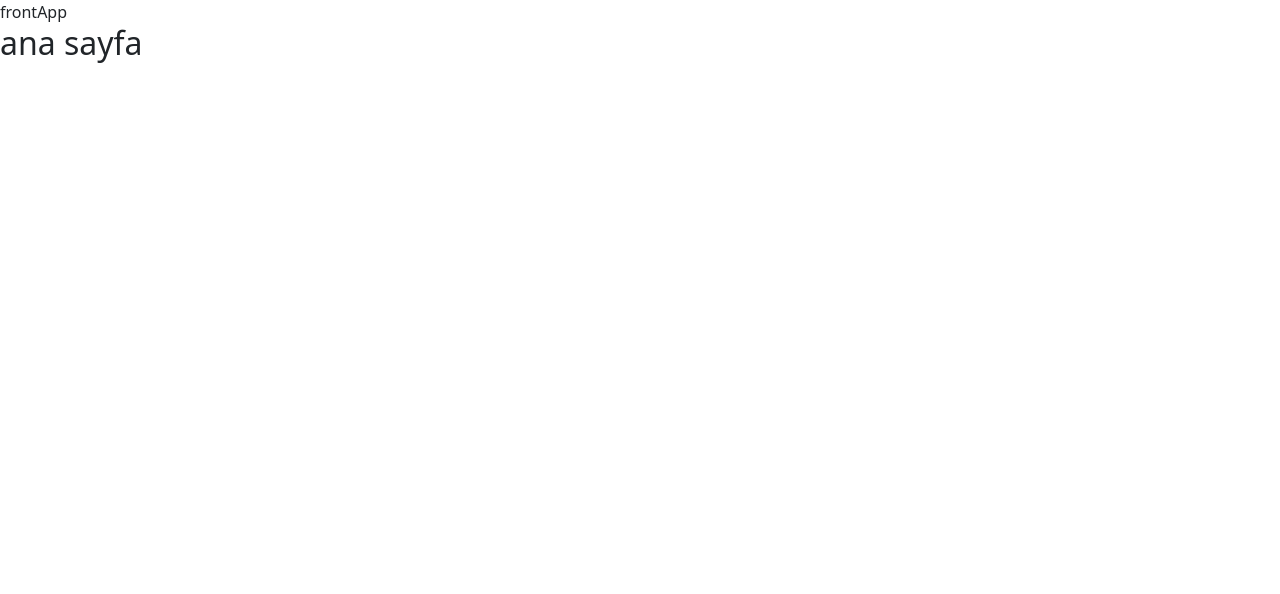
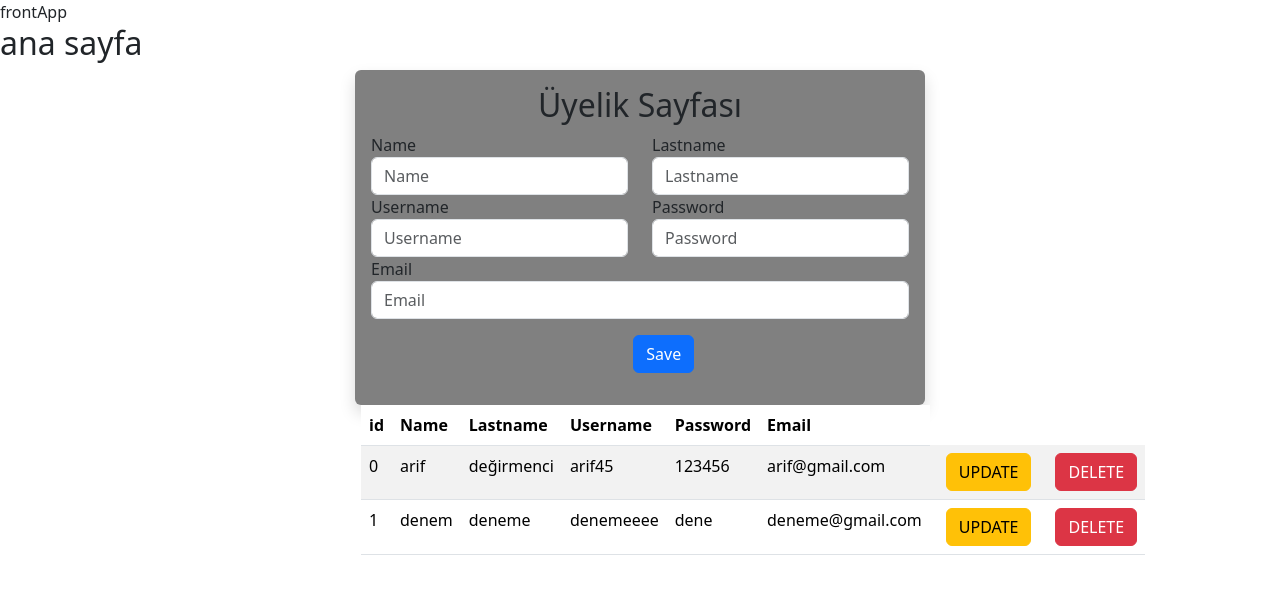
Before and after one commit to arif4535/front_ui, an Angular app: page /new_api in a window 1280 px wide. Before the commit this address led to /. Shown: the top 594 px of the page. Built offline with nearby package versions, Linux system fonts and the light colour scheme.

Commit message:
Add user management and crud button

```diff
--- a/src/app/app-routing.module.ts
+++ b/src/app/app-routing.module.ts
@@ -10,6 +10,7 @@ const routes: Routes = [
   { path: 'test_service', component: ServiceAppComponent },
   { path: 'form_page', component: FormPageAppComponent},
   { path: 'user_management', component:UserManagementComponent},
+  { path: 'new_api' , component: UserManagementComponent},
 ];
 
 // burası routing işleminin yapıldığı yer yani adresleme işlemleri
--- a/src/app/app.module.ts
+++ b/src/app/app.module.ts
@@ -6,6 +6,8 @@ import { AppComponent } from './app.component';
 import { TestComponent } from './test/test.component';
 import { ServiceAppComponent } from './modules/service-app/service-app.component';
 import { HttpClientModule } from '@angular/common/http';
+import { ReactiveFormsModule, FormsModule } from '@angular/forms';
+
 import { FormPageAppComponent } from './modules/form_page/form-page-app/form-page-app.component';
 import { UserManagementComponent } from './modules/user-management/user-management.component';
 
@@ -24,6 +26,9 @@ import { UserManagementComponent } from './modules/user-management/user-manageme
     BrowserModule,
     AppRoutingModule,
     HttpClientModule,
+    ReactiveFormsModule,
+    FormsModule
+
   ],
   providers: [],
   bootstrap: [AppComponent]
--- a/src/app/modules/service-app/service-app.component.ts
+++ b/src/app/modules/service-app/service-app.component.ts
@@ -76,6 +76,7 @@ export class ServiceAppComponent {
     )
   }
 
+
   // post ...
 
 }
--- a/src/app/modules/user-management/user-management.component.html
+++ b/src/app/modules/user-management/user-management.component.html
@@ -1,32 +1,65 @@
 <div class="container">
   <div class="row">
     <div class="col-md-6 mx-auto my-auto renk rounded-2 shadow p-3 d-flex justify-content-center">
-    <form>
+    <form [formGroup]="userForm">
       <p class="h2 text-center">Üyelik Sayfası</p>
       <div class="row d-flex justify-content-center">
         <div class="col-md-6">
          <label >Name</label>
-          <input  class="form-control" placeholder="Name">
+          <input  class="form-control" placeholder="Name" formControlName="name">
         </div>
         <div class="form-group col-md-6">
           <label >Lastname</label>
-          <input class="form-control"  placeholder="Lastname">
+          <input class="form-control"  placeholder="Lastname" formControlName="lastName">
         </div>
       </div>
       <div class="row d-flex justify-content-center">
         <div class="col-md-6">
-         <label for="inputEmail4" >Email</label>
-          <input type="email" class="form-control" id="inputEmail4"placeholder="Email">
+         <label >Username</label>
+          <input  class="form-control" placeholder="Username" formControlName="username">
         </div>
         <div class="form-group col-md-6">
           <label for="inputPassword4" >Password</label>
-          <input type="password" class="form-control" id="inputPassword4" placeholder="Password" >
+          <input type="password" class="form-control" id="inputPassword4" placeholder="Password" formControlName="password" >
         </div>
       </div>
+      <div class="col-md-12">
+        <label for="inputEmail4" >Email</label>
+         <input type="email" class="form-control" id="inputEmail4"placeholder="Email" formControlName="email">
+       </div>
       <div class="row d-flex justify-content-center">
         <div class="col-3 p-3 ">
-            <button type="submit" class="btn btn-primary float-end ">Save</button>
+            <button type="submit" (click)="saveUser()" class="btn btn-primary float-end ">Save</button>
         </div>
     </div>
   </form>
+  </div>
+  <div class="row d-flex justify-content-center">
+    <div class="col-md-6 ">
+      <table class="table table-striped  ">
+        <thead>
+          <tr >
+            <th scope="col">id</th>
+            <th scope="col">Name</th>
+            <th scope="col">Lastname</th>
+            <th scope="col">Username</th>
+            <th scope="col">Password</th>
+            <th scope="col ">Email</th>
+          </tr>
+        </thead>
+        <tbody>
+            <tr *ngFor="let test of users">
+              <td>{{test.id}}</td>
+              <td>{{test.name}}</td>
+              <td>{{test.lastname}}</td>
+              <td>{{test.username}}</td>
+              <td>{{test.password}}</td>
+              <td>{{test.email}}</td>
+              <td><button class="btn btn-warning ms-2" >UPDATE </button></td>
+              <td><button class="btn btn-danger ms-2">DELETE</button></td>
+            </tr>
+        </tbody>
+      </table>
+    </div>
+  </div>
 </div>
--- a/src/app/modules/user-management/user-management.component.ts
+++ b/src/app/modules/user-management/user-management.component.ts
@@ -1,10 +1,71 @@
 import { Component } from '@angular/core';
+import { FormControl, FormGroup, Validators } from '@angular/forms';
+import { TestRequestService } from 'src/app/services/test-request.service';
 
 @Component({
   selector: 'app-user-management',
   templateUrl: './user-management.component.html',
-  styleUrls: ['./user-management.component.scss']
+  styleUrls: ['./user-management.component.scss'],
+  providers: [TestRequestService]
+
 })
 export class UserManagementComponent {
 
+
+  users: any[] = [
+    {
+      id: 0,
+      name: 'arif',
+      lastname: 'değirmenci',
+      username:'arif45',
+      password:'123456',
+      email:'arif@gmail.com'
+    },
+    {
+      id: 1,
+      name: 'denem',
+      lastname: 'deneme',
+      username:'denemeeee',
+      password:'dene',
+      email:'deneme@gmail.com'
+    },
+  ]
+  userForm = new FormGroup({
+    name: new FormControl('', [Validators.required]),
+    lastName: new FormControl('', [Validators.required]),
+    username:new FormControl('',[Validators.required]),
+    password:new FormControl('',[Validators.required]),
+    email: new FormControl('',[Validators.required, Validators.email]),
+  })
+  constructor (private service: TestRequestService) {}
+
+
+
+
+
+  public saveUser(): void{
+    const data = {
+      name: this.userForm.get('name')?.value,
+      lastName: this.userForm.get('lastName')?.value,
+      password:this.userForm.get('password')?.value,
+      email:this.userForm.get('email')?.value,
+      username:this.userForm.get('username')?.value
+    }
+    // this.service.newReq(data).subscribe((success:any)=>{
+    //    console.log(success)
+
+    //  },
+    //  (error:any)=>{
+    //    console.log(error);
+    //  });
+
+    this.users.push(data);
+
+  }
+  // functional programming
+
+  public deleteUser(index: number) {
+    this.users.splice(index, 1);
+  }
+
 }
--- a/src/app/services/test-request.service.ts
+++ b/src/app/services/test-request.service.ts
@@ -36,4 +36,17 @@ export class TestRequestService {
     }));
 
   }
+
+  public saveReq(data:any): any{
+    return this._http.post('http://localhost:3000/save_angular', data).pipe(map((res:any)=>{
+      return res;
+    }));
+  }
+
+  public newReq(data:any): any{
+    return this._http.post('http://localhost:3000/product/save_product', data).pipe(map((res:any)=>{
+      return res;
+    }));
+  }
+
 }
```
